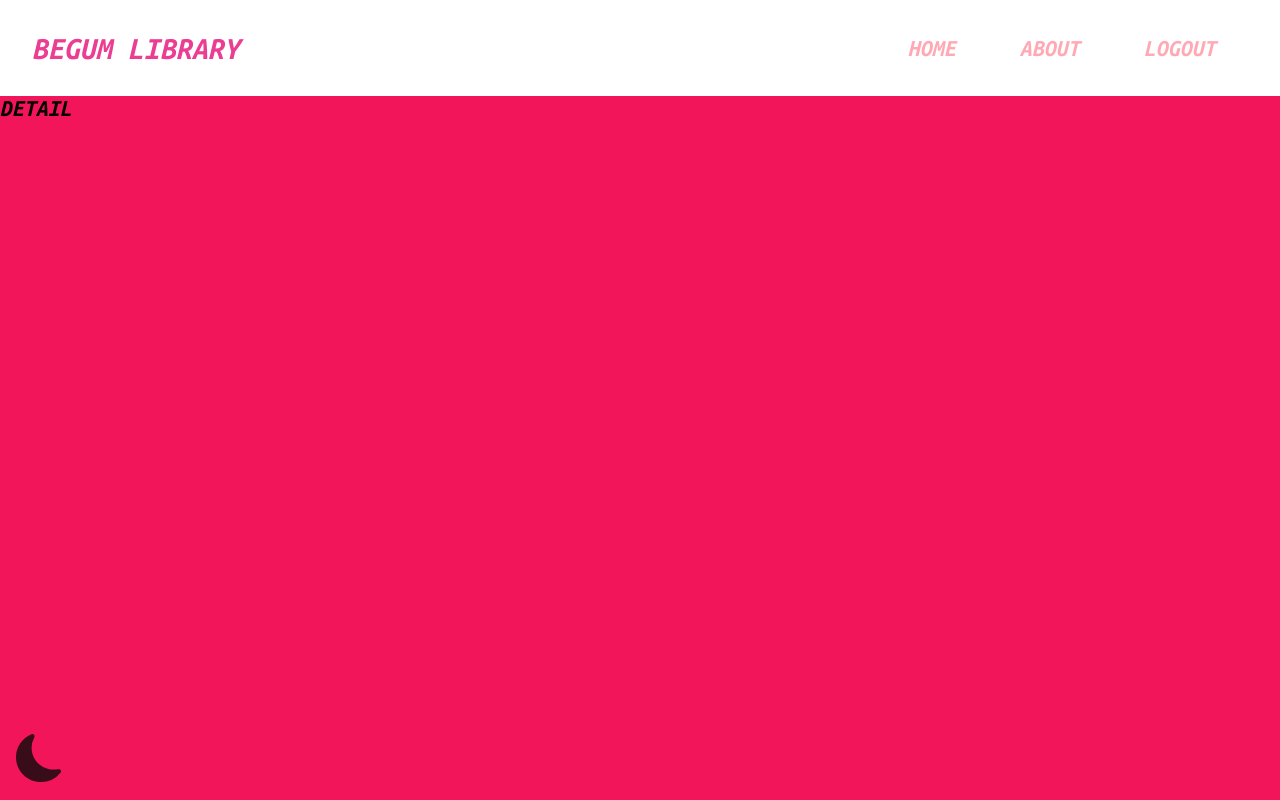
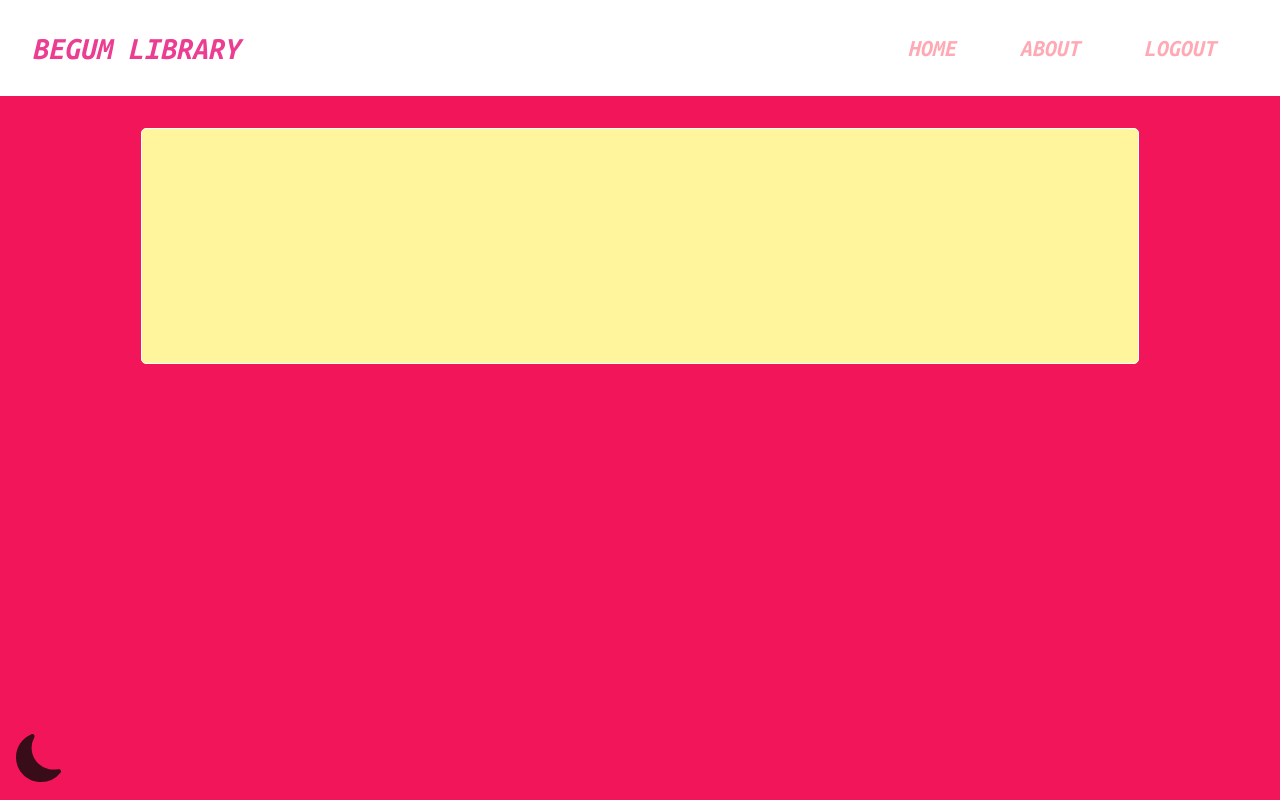
Before and after one commit to fulyature/library-app, a React (Create React App) app: page /detail/1 in a window 1280 px wide. Built offline with nearby package versions, Linux system fonts and the light colour scheme; sample sign-in values are in the browser's storage; a web font is replaced by a local one.

Commit message:
style:Card Container

```diff
--- a/src/pages/detail/Detail.jsx
+++ b/src/pages/detail/Detail.jsx
@@ -1,9 +1,29 @@
-import React from 'react'
+import React from "react";
+import { useLocation } from "react-router-dom";
+import {
+  Description,
+  DetailContainer,
+  DetailImg,
+  DetailPart,
+  DetailTitle,
+  InfoPart,
+} from "./Detail.style";
 
 const Detail = () => {
+  const { state } = useLocation();
+  console.log(state);
   return (
-    <div>Detail</div>
-  )
-}
+    <DetailContainer>
+      <DetailPart>
+        <DetailTitle></DetailTitle>
+        <DetailImg>
+          <img src="" alt="" />
+        </DetailImg>
+        <Description></Description>
+        <InfoPart></InfoPart>
+      </DetailPart>
+    </DetailContainer>
+  );
+};
 
-export default Detail
+export default Detail;
--- a/src/pages/detail/Detail.style.jsx
+++ b/src/pages/detail/Detail.style.jsx
@@ -1 +1,47 @@
 // Detail Style
+import styled from "styled-components";
+import Flex from "../../styles/Flex";
+
+export const DetailContainer = styled(Flex)`
+  flex-direction: column;
+  padding: 1rem;
+`;
+export const DetailPart = styled(Flex)`
+  flex-direction: column;
+  margin: 1rem;
+  border: 1px solid white;
+  border-radius: 5px;
+  background-color: ${({ theme }) => theme.colors.detailBgColor};
+  color: ${({ theme }) => theme.colors.detailColor};
+  width: 80%;
+`;
+
+export const DetailTitle = styled.h1`
+  margin: 25px;
+  text-align: center;
+`;
+
+export const DetailImg = styled.div`
+  margin: 2rem;
+
+  img {
+    border-radius: 1rem;
+  }
+`;
+
+export const Description = styled.div`
+  min-width: 40%;
+  text-align: justify;
+  font-size: 1.5rem;
+  margin: 1rem 2rem;
+`;
+
+export const InfoPart = styled.div`
+  min-width: 40%;
+  font-size: 1.4rem;
+  margin: 2rem;
+  text-align: center;
+  span {
+    margin: 1rem;
+  }
+`;
```
